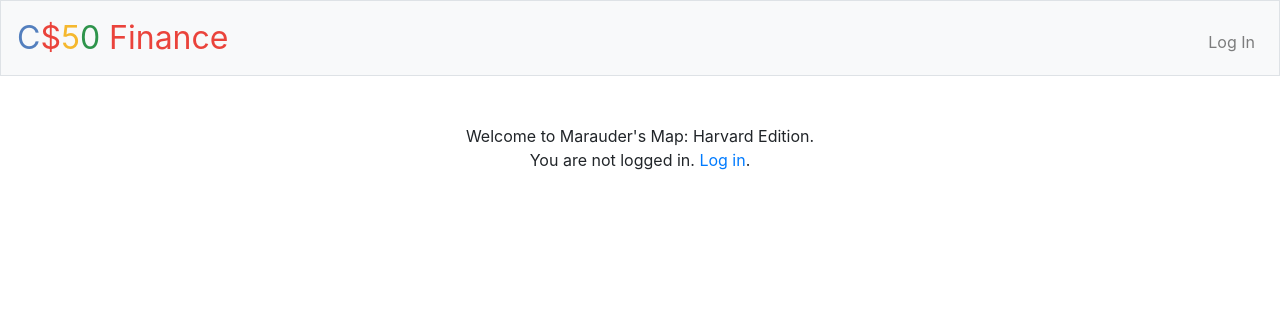
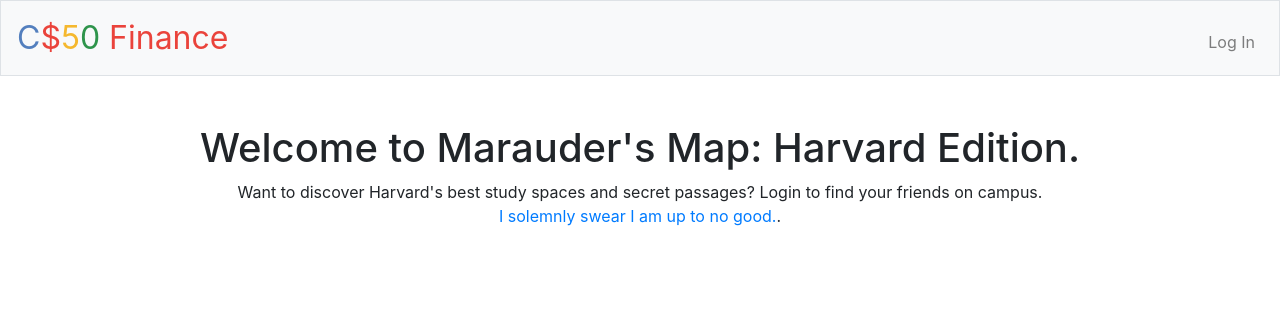
Before and after one commit to monica-chang/harvardmap, a Flask app: page / in a window 1280 px wide. Shown: the top 336 px of the page. Run offline with Flask 2, Linux system fonts and the light colour scheme; parts of the project's set-up code (start-up, migrations or seed data) failed here and were passed over; some libraries are stand-ins or nearby versions.

Commit message:
edit welcome page

```diff
--- a/templates/index.html
+++ b/templates/index.html
@@ -1,11 +1,11 @@
 {% extends "layout.html" %}
 
 {% block title %}
-    Index
+    Welcome
 {% endblock %}
 
 {% block main %}
-    Welcome to Marauder's Map: Harvard Edition.
+    <h1>Welcome to Marauder's Map: Harvard Edition.</h1>
 
     {% if userinfo %}
             <p>
@@ -24,7 +24,9 @@
             </p>
         {% else %}
             <p>
-                You are not logged in. <a href="/login">Log in</a>.
+                Want to discover Harvard's best study spaces and secret passages? Login to find your friends on campus.
+                <br>
+                <a href="/login">I solemnly swear I am up to no good.</a>.
             </p>
      {% endif %}
 {% endblock %}
```
